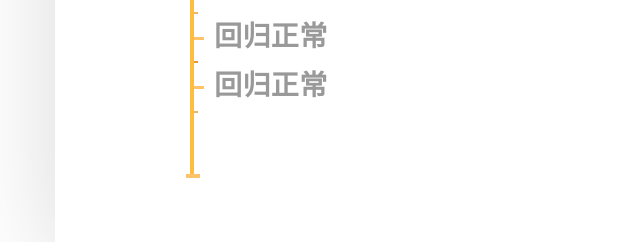
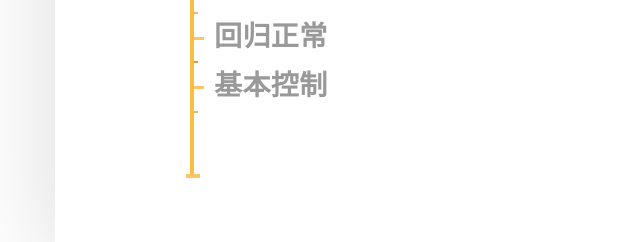
Before and after one commit to ZLHad/HJYT2020-My2020, a plain HTML site: page Timeline.html in a window 1280 px wide. Shown: the part 1340-1582 px from the top of the page, 0-640 px from the left. Drawn offline with Linux system fonts and the light colour scheme.

Commit message:
v1.2
修改了一个bug
但是还是存在在线图片加载缓慢的问题

```diff
--- a/Timeline.html
+++ b/Timeline.html
@@ -212,7 +212,7 @@
                                     <br class="clear">
                                 </dd><!-- /.timeline-event-content -->
                                 <span class="tick tick-before"></span>
-                                <dt id="t7" class="timeline-event"><a>回归正常</a></dt>
+                                <dt id="t7" class="timeline-event"><a>基本控制</a></dt>
                                 <span class="tick tick-after"></span>
                                 <dd class="timeline-event-content" id="t7EX">
                                     <blockquote>
```
Also changed, not shown: 1 other file.
